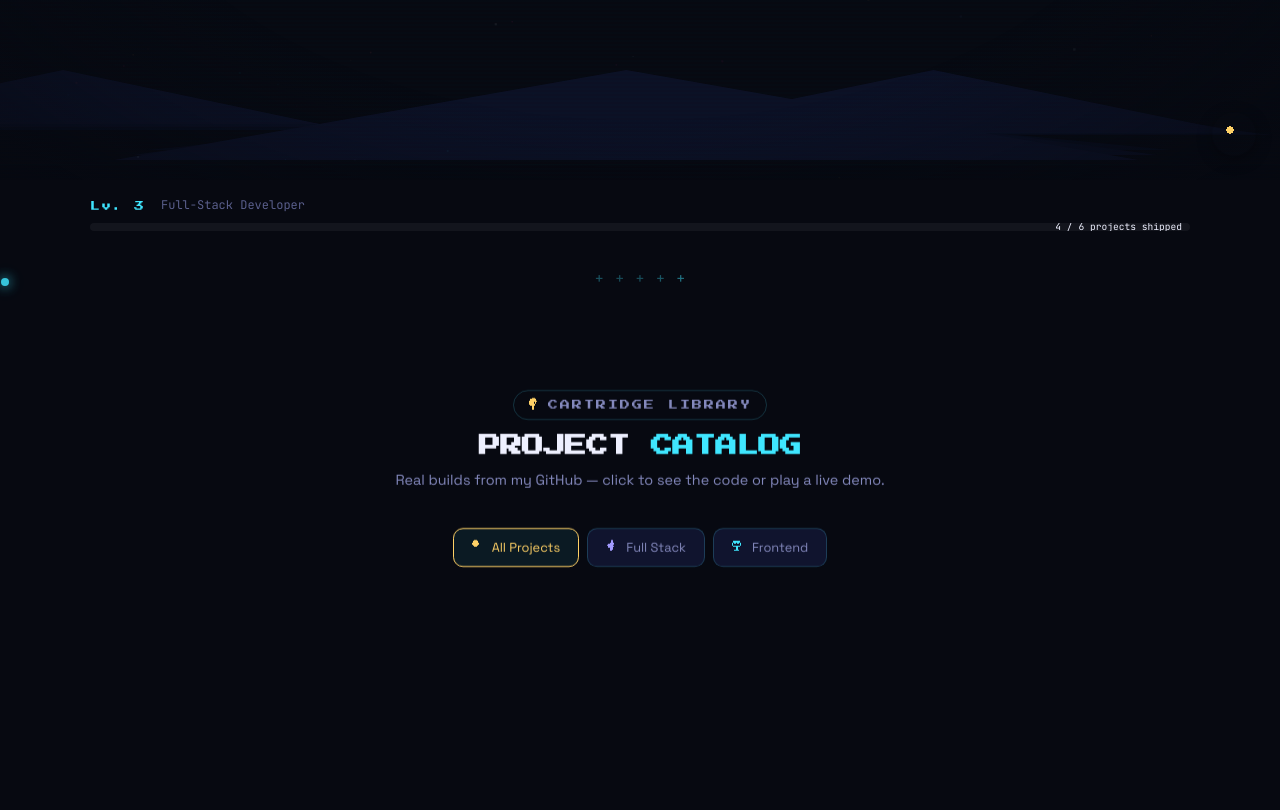
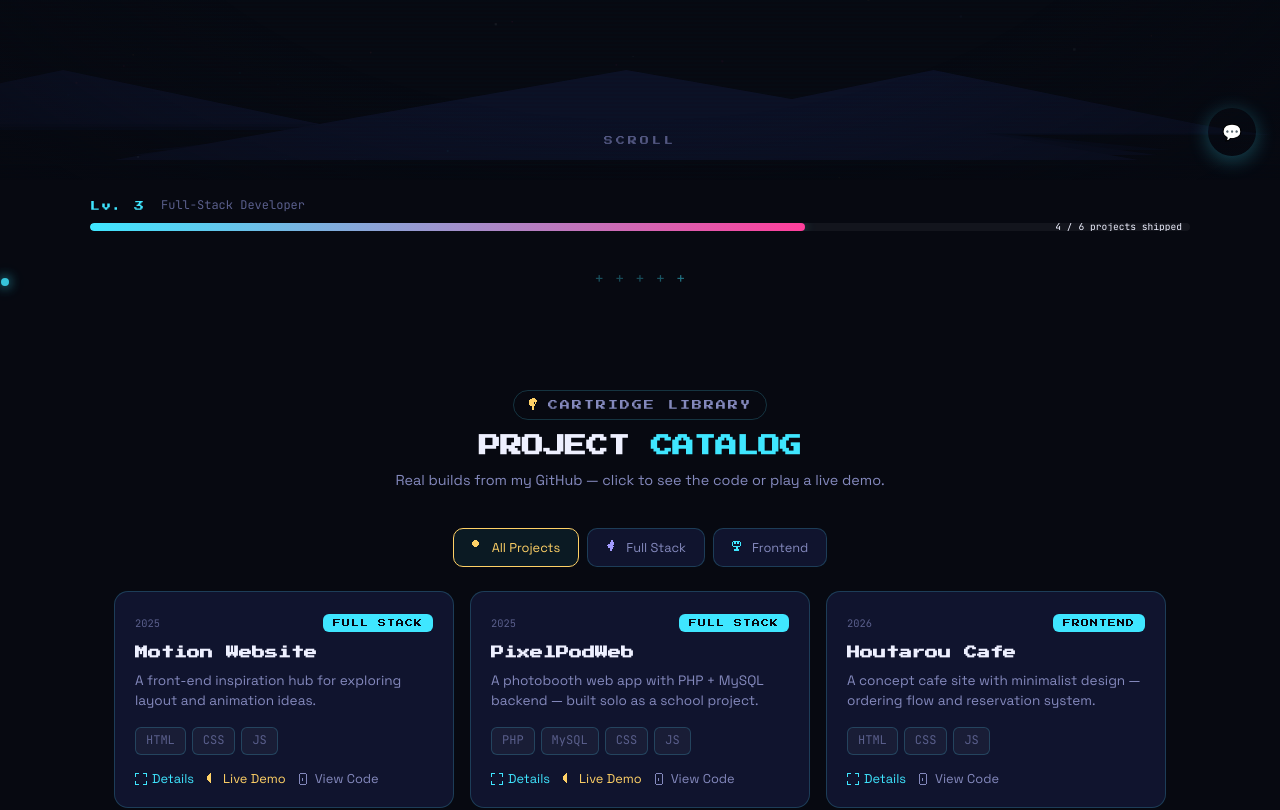
Before and after one commit to houtaroudes/houtaroudes-portfolio, a React (Vite) app: page / in a window 1280 px wide. Shown: the part 620-1430 px from the top of the page. Built offline with nearby package versions, Linux system fonts and the light colour scheme.

Commit message:
chat widget, hover sounds, email fix, clean name, stats gap

```diff
--- a/src/App.jsx
+++ b/src/App.jsx
@@ -1,4 +1,4 @@
-import React, { useEffect, useState, useRef } from "react";
+import React, { useEffect, useState, useRef, useCallback } from "react";
 import { motion, AnimatePresence, useScroll, useInView } from "framer-motion";
 import PixelTrail from "./components/PixelTrail";
 import "./components/PixelTrail.css";
@@ -146,34 +146,26 @@ function IntroOverlay({onDone}) {
         className="intro-title font-display"
       >
         <div className="hero-name-stacked">
-          <div className="name-row">
+          <motion.div
+            className="name-row"
+            initial={{ opacity: 0, y: 10 }}
+            animate={{ opacity: 1, y: 0 }}
+            transition={{ duration: 0.5, ease: [0.16, 1, 0.3, 1] }}
+          >
             {[..."HOUTAROU"].map((letter, i) => (
-              <motion.span
-                key={i}
-                className="glitch"
-                data-text={letter}
-                initial={{ opacity: 0, x: -10, skewX: 10 }}
-                animate={{ opacity: 1, x: 0, skewX: 0 }}
-                transition={{ delay: 0.03 * i, duration: 0.25, ease: 'easeOut' }}
-              >
-                {letter}
-              </motion.span>
+              <span key={i} className="glitch" data-text={letter}>{letter}</span>
             ))}
-          </div>
-          <div className="name-row">
+          </motion.div>
+          <motion.div
+            className="name-row"
+            initial={{ opacity: 0, y: 10 }}
+            animate={{ opacity: 1, y: 0 }}
+            transition={{ duration: 0.5, delay: 0.15, ease: [0.16, 1, 0.3, 1] }}
+          >
             {[..."DES"].map((letter, i) => (
-              <motion.span
-                key={i}
-                className="glitch accent-glow"
-                data-text={letter}
-                initial={{ opacity: 0, x: 10, skewX: -10 }}
-                animate={{ opacity: 1, x: 0, skewX: 0 }}
-                transition={{ delay: 0.03 * (i + 7), duration: 0.25, ease: 'easeOut' }}
-              >
-                {letter}
-              </motion.span>
+              <span key={i} className="glitch accent-glow" data-text={letter}>{letter}</span>
             ))}
-          </div>
+          </motion.div>
         </div>
       </motion.div>
     </motion.div>
@@ -264,6 +256,101 @@ function PixelLoader({ onDone }) {
   }, []);
 
   return <canvas ref={canvasRef} style={{ position: 'fixed', inset: 0, zIndex: 200 }} />;
+}
+
+/* =============================================================
+   💬 Floating chat widget — sends messages via email
+   ============================================================= */
+function ChatWidget() {
+  const [open, setOpen] = useState(false);
+  const [name, setName] = useState('');
+  const [email, setEmail] = useState('');
+  const [message, setMessage] = useState('');
+  const [sent, setSent] = useState(false);
+
+  const handleSubmit = (e) => {
+    e.preventDefault();
+    const body = `Hi Houtarou!%0A%0AFrom: ${encodeURIComponent(name)}%0AEmail: ${encodeURIComponent(email)}%0A%0A${encodeURIComponent(message)}`;
+    window.location.href = `mailto:houtaroudes@gmail.com?subject=Portfolio%20Chat%20from%20${encodeURIComponent(name)}&body=${body}`;
+    setSent(true);
+    setTimeout(() => { setOpen(false); setSent(false); setName(''); setEmail(''); setMessage(''); }, 2000);
+  };
+
+  return (
+    <>
+      <motion.button
+        className="chat-fab"
+        onClick={() => setOpen(!open)}
+        whileHover={{ scale: 1.1 }}
+        whileTap={{ scale: 0.9 }}
+        aria-label="Chat"
+      >
+        {open ? <PxIcon name="close" size={14} /> : <span style={{fontSize:'16px'}}>💬</span>}
+      </motion.button>
+
+      <AnimatePresence>
+        {open && (
+          <motion.div
+            className="chat-panel"
+            initial={{ opacity: 0, y: 20, scale: 0.95 }}
+            animate={{ opacity: 1, y: 0, scale: 1 }}
+            exit={{ opacity: 0, y: 10, scale: 0.95 }}
+            transition={{ duration: 0.25, ease: [0.16, 1, 0.3, 1] }}
+          >
+            <div className="chat-header">
+              <PxIcon name="star" size={10} color="var(--cyan)" />
+              <span>Send me a message</span>
+            </div>
+            {sent ? (
+              <div className="chat-sent">✓ Message ready! Check your email client.</div>
+            ) : (
+              <form className="chat-form" onSubmit={handleSubmit}>
+                <input className="chat-input" placeholder="Your name" value={name} onChange={e => setName(e.target.value)} required />
+                <input className="chat-input" type="email" placeholder="Your email" value={email} onChange={e => setEmail(e.target.value)} required />
+                <textarea className="chat-input chat-textarea" placeholder="Your message..." value={message} onChange={e => setMessage(e.target.value)} required rows={3} />
+                <motion.button type="submit" className="btn primary chat-send" whileHover={{ scale: 1.02 }} whileTap={{ scale: 0.98 }}>
+                  <PxIcon name="play" size={10} color="var(--void)" /> Send
+                </motion.button>
+              </form>
+            )}
+          </motion.div>
+        )}
+      </AnimatePresence>
+    </>
+  );
+}
+
+/* =============================================================
+   🔈 Simple hover sound synth
+   ============================================================= */
+function useHoverSound() {
+  const audioRef = useRef(null);
+  useEffect(() => {
+    const AudioCtx = window.AudioContext || window.webkitAudioContext;
+    if (!AudioCtx) return;
+    audioRef.current = new AudioCtx();
+    return () => { if (audioRef.current) audioRef.current.close(); };
+  }, []);
+
+  const play = useCallback(() => {
+    const ctx = audioRef.current;
+    if (!ctx) return;
+    try {
+      if (ctx.state === 'suspended') ctx.resume();
+      const o = ctx.createOscillator();
+      const g = ctx.createGain();
+      o.type = 'sine';
+      o.frequency.setValueAtTime(880, ctx.currentTime);
+      o.frequency.exponentialRampToValueAtTime(1760, ctx.currentTime + 0.08);
+      g.gain.setValueAtTime(0.04, ctx.currentTime);
+      g.gain.exponentialRampToValueAtTime(0.001, ctx.currentTime + 0.15);
+      o.connect(g).connect(ctx.destination);
+      o.start(ctx.currentTime);
+      o.stop(ctx.currentTime + 0.15);
+    } catch {}
+  }, []);
+
+  return play;
 }
 
 /* =============================================================
@@ -464,6 +551,7 @@ export default function Portfolio() {
     return () => clearTimeout(t1);
   }, [loading, introDone]);
 
+  const hoverSound = useHoverSound();
   const filtered=activeCat==="all"?projects:projects.filter(p=>p.type?.toLowerCase().replace(" ","")===activeCat);
   const feat=projects.find(p=>p.featured);
 
@@ -547,37 +635,8 @@ export default function Portfolio() {
               style={{ opacity: showContent ? 1 : 0 }}
             >
               <h1 className="hero-name hero-name-stacked">
-                <motion.span
-                  className="glitch"
-                  data-text="HOUTAROU"
-                  animate={{
-                    x: [0, 0, 3, -2, 0, 0],
-                  }}
-                  transition={{
-                    duration: 0.4,
-                    repeat: Infinity,
-                    repeatDelay: 4,
-                    ease: 'steps(3)',
-                  }}
-                >
-                  HOUTAROU
-                </motion.span>
-                <motion.span
-                  className="gradient-accent glitch"
-                  data-text="DES"
-                  animate={{
-                    x: [0, 0, -3, 2, 0, 0],
-                  }}
-                  transition={{
-                    duration: 0.4,
-                    repeat: Infinity,
-                    repeatDelay: 4.5,
-                    ease: 'steps(3)',
-                    delay: 0.3,
-                  }}
-                >
-                  DES
-                </motion.span>
+                <span>HOUTAROU</span>
+                <span className="gradient-accent">DES</span>
               </h1>
             </motion.div>
 
@@ -654,7 +713,7 @@ export default function Portfolio() {
               viewport={{ once: true }}
               transition={{ duration: 0.5, delay: i * 0.1, ease: [0.16, 1, 0.3, 1] }}
               className={`project-card ${p.featured?"featured":""}`} key={p.id}
-              onMouseEnter={()=>setHovered(p.id)} onMouseLeave={()=>setHovered(null)}
+              onMouseEnter={()=>{setHovered(p.id);hoverSound();}} onMouseLeave={()=>setHovered(null)}
             >
               <div className="card-glow" style={{opacity:hovered===p.id?1:0,
                 background:`radial-gradient(400px circle at 50% 50%,${p.featured?"rgba(255,209,102,0.08)":"rgba(63,230,255,0.06)"},transparent)`}}/>
@@ -718,7 +777,7 @@ export default function Portfolio() {
           <p className="section-desc" style={{textAlign:"center",marginBottom:24}}>Open for freelance gigs, school projects, or just talking shop about pixel art and web dev.</p>
           <div className="hero-actions" style={{justifyContent:"center"}}>
             <a href="https://github.com/houtaroudes" target="_blank" rel="noopener" className="btn primary"><IconGithub s={15}/> GitHub Profile</a>
-            <a href="mailto:houtaroudes@gmail.com" className="btn"><IconMail s={15}/> Send Email</a>
+            <a href="mailto:houtaroudes@gmail.com" className="btn"><IconMail s={15}/> houtaroudes@gmail.com</a>
           </div>
         </div>
       </RS>
@@ -735,6 +794,7 @@ export default function Portfolio() {
     <AnimatePresence>
       {modalProject && <ProjectModal project={modalProject} onClose={()=>setModalProject(null)} />}
     </AnimatePresence>
+    <ChatWidget />
     <ScrollToTop />
   </>);
 }
@@ -1191,10 +1251,10 @@ footer{padding:40px 24px;border-top:1px solid var(--border);margin-top:40px}
 @keyframes blink { 50% { opacity: 0; } }
 .hero-stats {
   display: flex;
-  gap: 24px;
+  gap: 16px;
   justify-content: center;
   flex-wrap: wrap;
-  margin-bottom: 20px;
+  margin-bottom: 16px;
 }
 .hero-stat {
   display: flex;
@@ -1220,6 +1280,94 @@ footer{padding:40px 24px;border-top:1px solid var(--border);margin-top:40px}
   justify-content: center;
   flex-wrap: wrap;
 }
+/* ===== 💬 Chat widget ===== */
+.chat-fab {
+  position: fixed;
+  bottom: 24px;
+  right: 24px;
+  z-index: 55;
+  width: 48px;
+  height: 48px;
+  border-radius: 50%;
+  background: var(--cyan);
+  color: var(--void);
+  border: none;
+  cursor: pointer;
+  display: flex;
+  align-items: center;
+  justify-content: center;
+  box-shadow: 0 4px 20px rgba(63,230,255,0.3);
+  transition: box-shadow 0.3s var(--ease-out);
+}
+.chat-fab:hover {
+  box-shadow: 0 6px 28px rgba(63,230,255,0.45);
+}
+.chat-panel {
+  position: fixed;
+  bottom: 80px;
+  right: 24px;
+  z-index: 55;
+  width: 320px;
+  max-width: calc(100vw - 48px);
+  background: var(--panel);
+  border: 1px solid var(--border);
+  border-radius: 16px;
+  padding: 20px;
+  box-shadow: 0 8px 32px rgba(0,0,0,0.4);
+}
+[data-theme="light"] .chat-panel {
+  box-shadow: 0 8px 32px rgba(0,0,0,0.1);
+}
+.chat-header {
+  display: flex;
+  align-items: center;
+  gap: 8px;
+  font-family: var(--font-display);
+  font-size: 10px;
+  letter-spacing: 1px;
+  color: var(--text);
+  margin-bottom: 16px;
+}
+.chat-form {
+  display: flex;
+  flex-direction: column;
+  gap: 10px;
+}
+.chat-input {
+  width: 100%;
+  padding: 10px 12px;
+  border-radius: 8px;
+  border: 1px solid var(--border);
+  background: var(--void);
+  color: var(--text);
+  font-family: var(--font-body);
+  font-size: 0.85rem;
+  outline: none;
+  transition: border-color 0.3s var(--ease-out);
+}
+.chat-input:focus {
+  border-color: var(--cyan);
+}
+.chat-textarea {
+  resize: vertical;
+  min-height: 60px;
+}
+.chat-send {
+  width: 100%;
+  justify-content: center;
+}
+.chat-sent {
+  text-align: center;
+  color: var(--cyan);
+  font-family: var(--font-body);
+  font-size: 0.85rem;
+  padding: 20px 0;
+}
+[data-theme="light"] .chat-input {
+  background: white;
+  border-color: rgba(0,0,0,0.12);
+}
+
 .scroll-hint {
   position: absolute;
   bottom: 32px;
```
